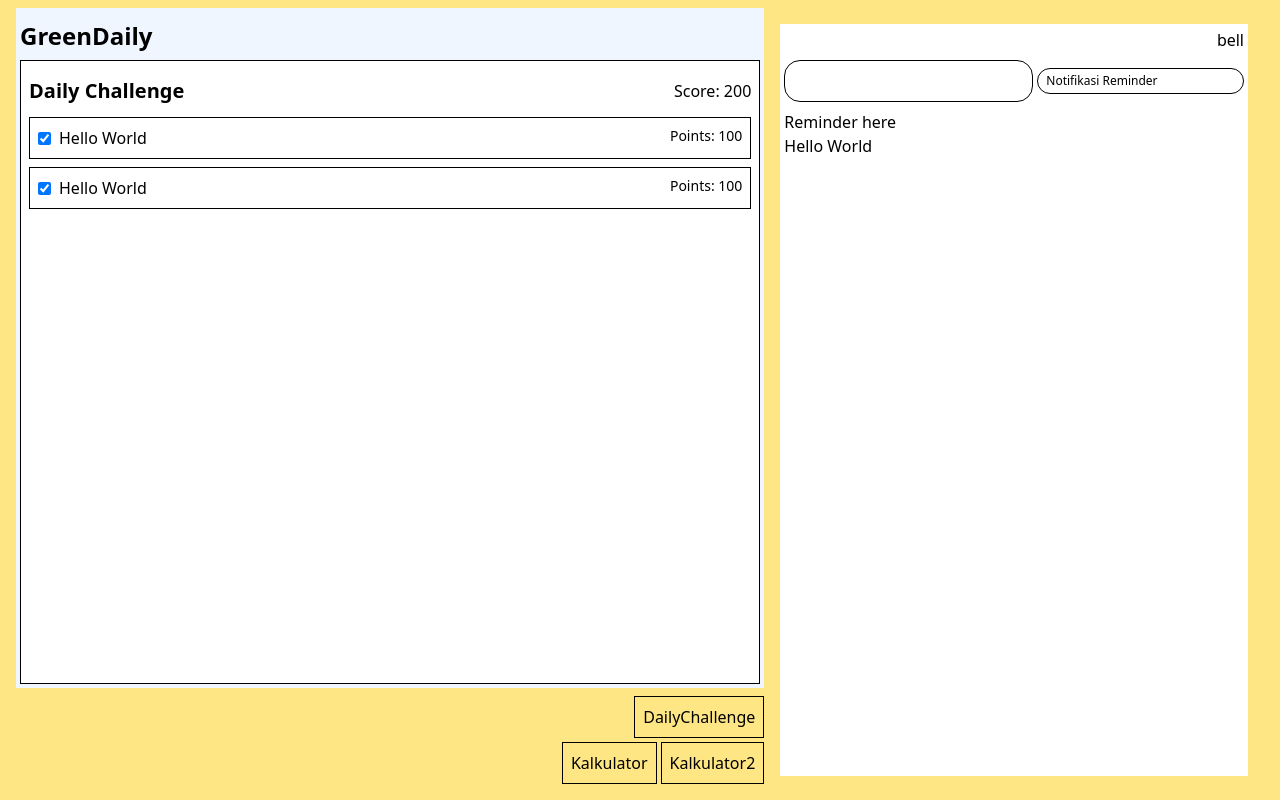
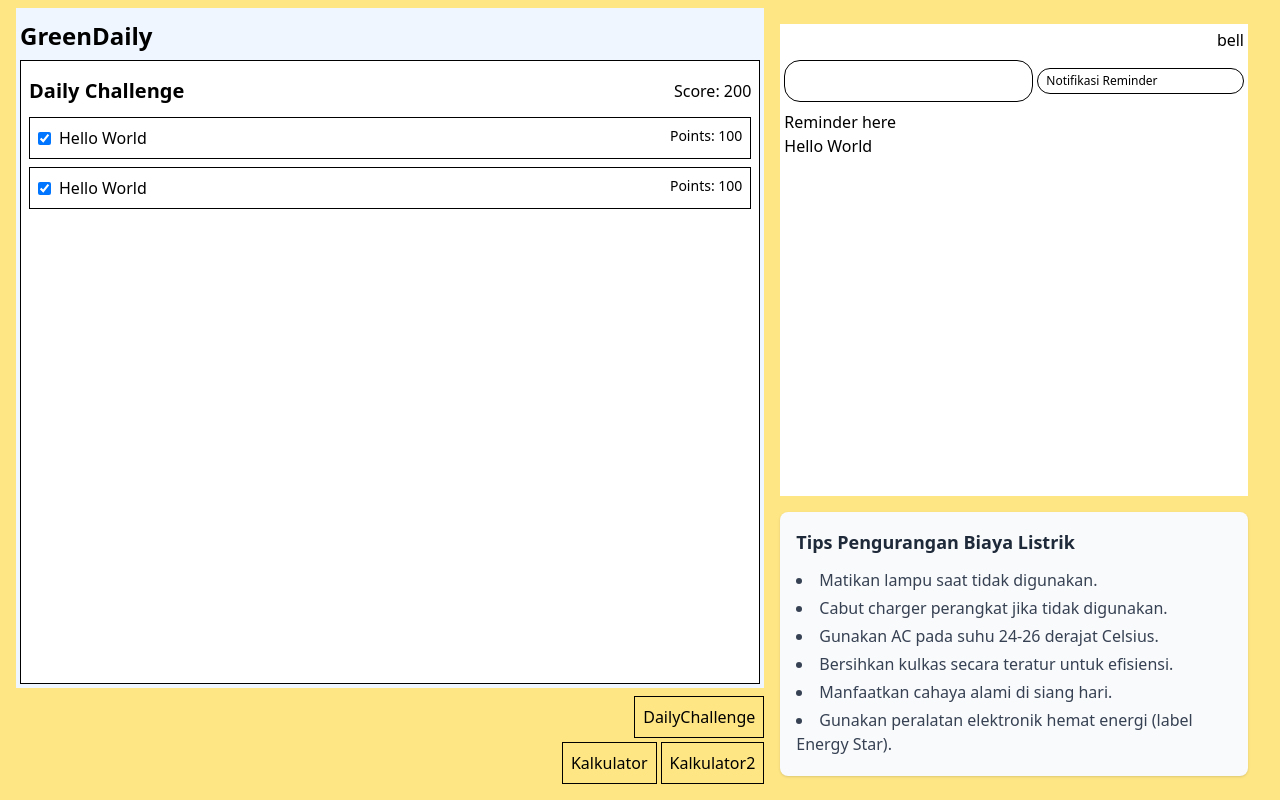
Before and after one commit to sihotang-yonathan1/GreenDaily, a React (Vite) app: page / in a window 1280 px wide. Built offline with nearby package versions, Linux system fonts and the light colour scheme.

Commit message:
tips menghemat listrik

```diff
--- /dev/null
+++ b/src/app/energyCalculator/ElectricitySavingTips.tsx
@@ -0,0 +1,37 @@
+// src/app/energyCalculator/ElectricitySavingTips.tsx
+import React from 'react';
+
+interface ElectricitySavingTipsProps {
+  // Anda bisa menambahkan props jika tips ini perlu data dinamis,
+  // misalnya, hasil perhitungan untuk memberikan tips yang lebih relevan.
+  // currentCalculationResult?: number;
+}
+
+export const ElectricitySavingTips: React.FC<ElectricitySavingTipsProps> = (props) => {
+  // Contoh tips statis
+  const tips = [
+    "Matikan lampu saat tidak digunakan.",
+    "Cabut charger perangkat jika tidak digunakan.",
+    "Gunakan AC pada suhu 24-26 derajat Celsius.",
+    "Bersihkan kulkas secara teratur untuk efisiensi.",
+    "Manfaatkan cahaya alami di siang hari.",
+    "Gunakan peralatan elektronik hemat energi (label Energy Star)."
+  ];
+
+  return (
+    <div className="p-4 bg-gray-50 rounded-lg shadow-sm mt-4">
+      <h4 className="text-lg font-semibold mb-3 text-gray-800">Tips Pengurangan Biaya Listrik</h4>
+      <ul className="list-disc list-inside text-gray-700">
+        {tips.map((tip, index) => (
+          <li key={index} className="mb-1">{tip}</li>
+        ))}
+      </ul>
+      {/* Anda bisa menambahkan logika untuk tips dinamis di sini */}
+      {/* {props.currentCalculationResult && props.currentCalculationResult > 100000 && (
+        <p className="mt-3 text-sm text-red-600">
+          Biaya listrik Anda cukup tinggi! Pertimbangkan untuk lebih menghemat.
+        </p>
+      )} */}
+    </div>
+  );
+};
--- a/src/app/index.tsx
+++ b/src/app/index.tsx
@@ -1,7 +1,7 @@
 import { PropsWithChildren} from "react";
 import { ReminderPage } from "./reminder";
 import { NavLink, Outlet } from "react-router";
-
+import { ElectricitySavingTips } from './energyCalculator/ElectricitySavingTips';
 
 export function MainAppGenericLayout({children}: PropsWithChildren){
   return (
@@ -15,19 +15,15 @@ export function DashboardLayout(){
   return (
     <div className="flex flex-1/2 w-dvw h-dvh bg-amber-200 py-2 px-4">
 
-      {/* Main Content */}
       <div className="flex flex-col w-[60dvw]">
         <div className="flex flex-col h-[85dvh] bg-blue-50 p-1">
-          {/* Judul Aplikasi */}
           <div className="flex py-2">
             <h3 className="text-2xl font-semibold">GreenDaily</h3>
           </div>
 
-          {/* Child route goes to `Outlet` */}
           <Outlet />
         </div>
 
-        {/* Menu Selector */}
         <div className="flex flex-col gap-y-1 my-2">
           <div className="flex col-start-1 col-end-3 justify-end">
             <NavLink to="/" className="border p-2">DailyChallenge</NavLink>
@@ -35,12 +31,10 @@ export function DashboardLayout(){
 
           <div className="flex justify-end gap-x-1">
             <div className="flex">
-              {/* FIXME: not implemented yet */}
               <NavLink to="calculator" className="border p-2">Kalkulator</NavLink>
             </div>
 
             <div className="flex">
-              {/* FIXME: not implemented yet */}
               <NavLink to="/" className="border p-2">Kalkulator2</NavLink>
             </div>
           </div>
@@ -48,9 +42,12 @@ export function DashboardLayout(){
         </div>
       </div>
 
-      {/* Reminder */}
       <div className="flex flex-col w-[40dvw] p-4">
         <ReminderPage />
+
+        <div className="flex-grow"></div>
+
+        <ElectricitySavingTips />
       </div>
     </div>
   )
--- a/src/main.tsx
+++ b/src/main.tsx
@@ -17,6 +17,7 @@ import { ReminderPage } from './app/reminder/index.tsx';
 import { CalculatorLayout } from './app/energyCalculator/layout.tsx';
 import { CalculatorByPrice } from './app/energyCalculator/byPrice.tsx';
 import { CalculatorByDevice } from './app/energyCalculator/byDevice.tsx';
+
 
 ReactDOM.createRoot(document.getElementById('root')!).render(
   <React.StrictMode>
```
